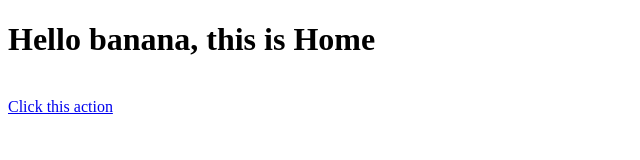
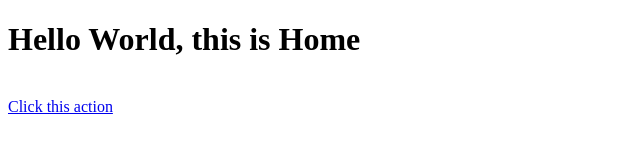
Before and after one commit to mstrlaw/github-actions-vercel, a website: page src/index.html in a window 1280 px wide. Shown: the whole page, without its empty margins (0-640 px from the left). Drawn offline with Linux system fonts and the light colour scheme.

Commit message:
Revert home change

```diff
--- a/src/index.html
+++ b/src/index.html
@@ -1,6 +1,6 @@
 <!DOCTYPE html>
 <html>
-    <h1>Hello banana, this is Home</h1>
+    <h1>Hello World, this is Home</h1>
     <br>
     <a id="someaction" href="/about/index.html">Click this action</a>
 </html>
```
